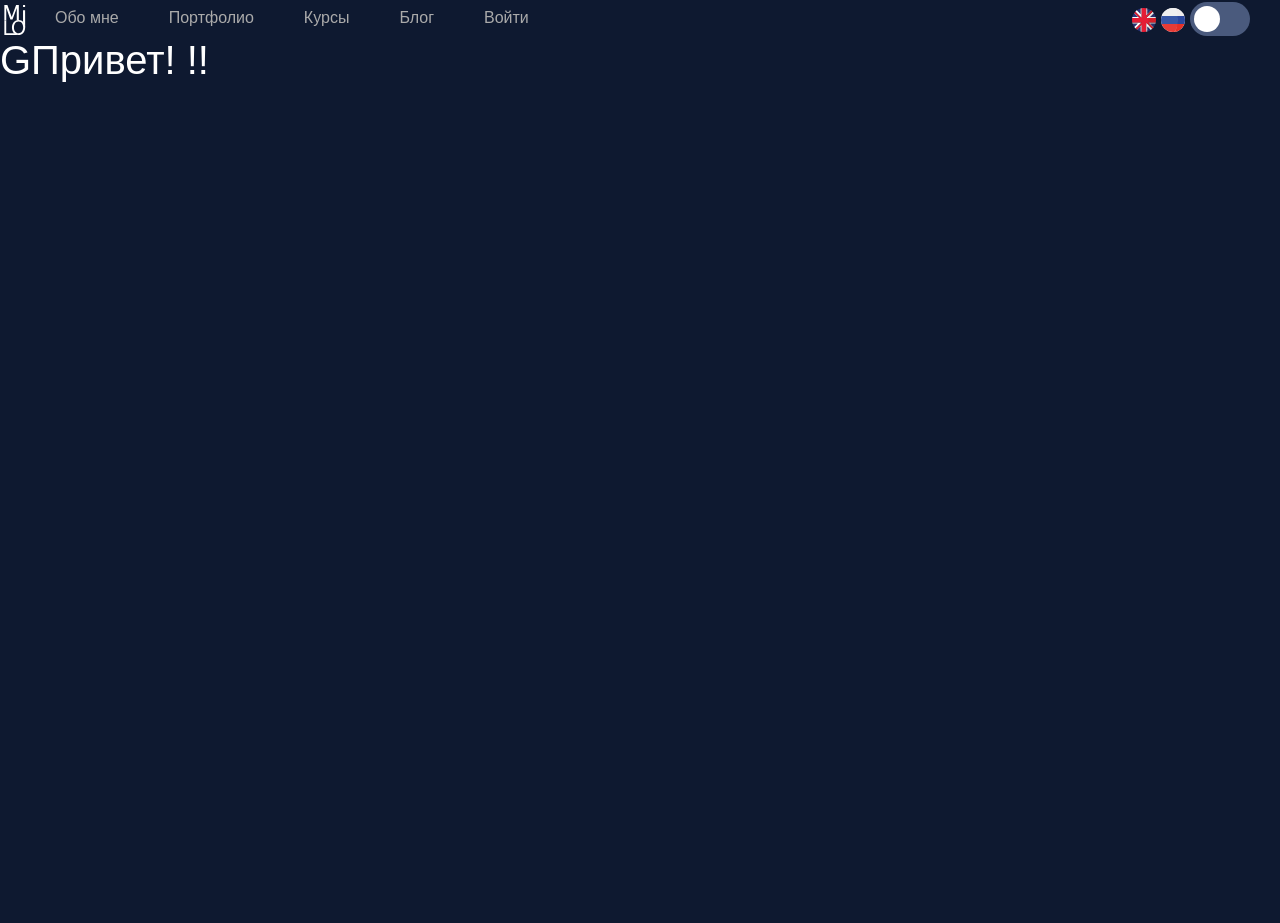
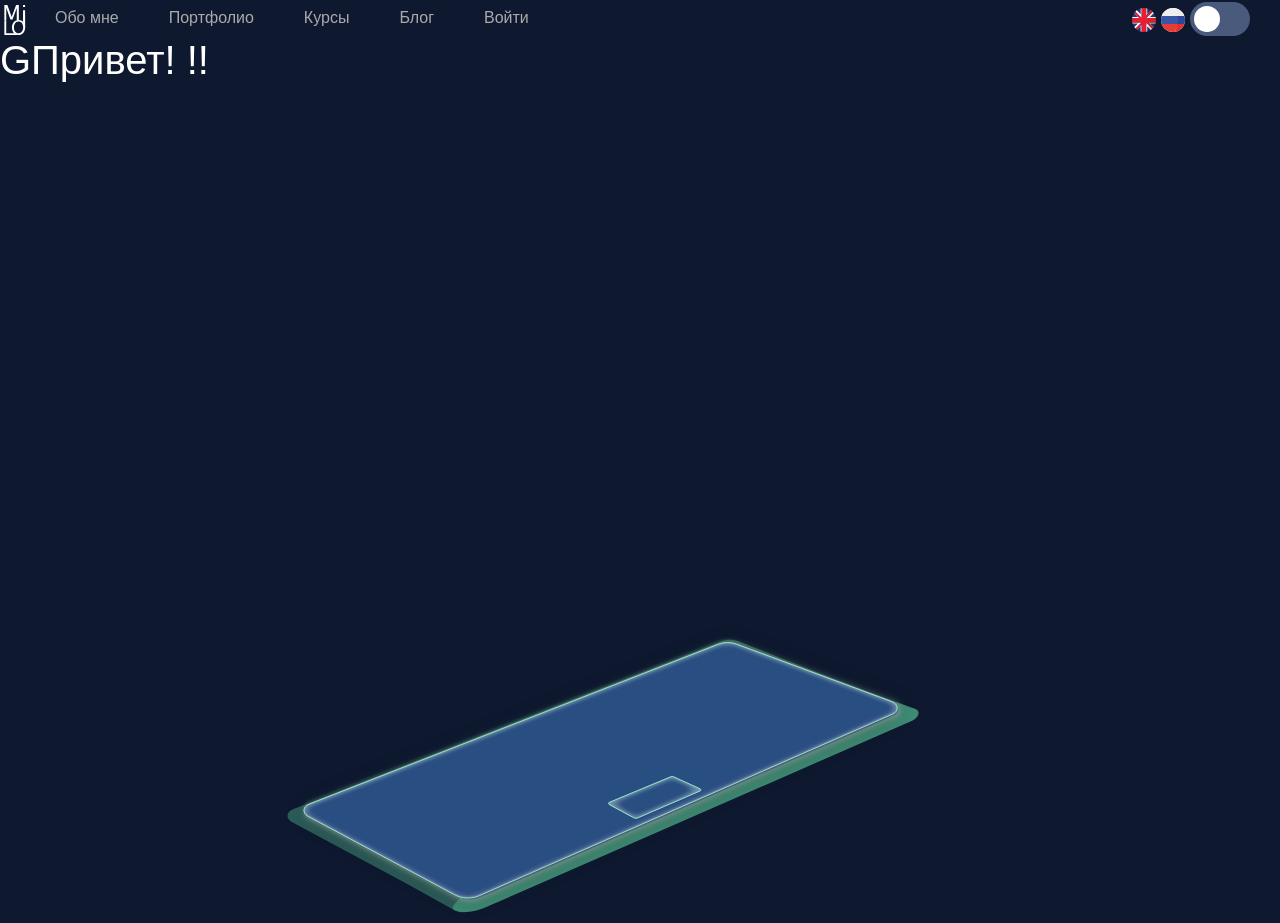
Before and after one commit to Mikhailosev/mikhailosev, a Vue app in the folder frontend/: page / in a window 1280 px wide. Before the commit the page ends 800 px from the top, so only its background shows below. Built offline with nearby package versions, Linux system fonts and the light colour scheme.

Commit message:
new element

```diff
--- a/frontend/src/App.vue
+++ b/frontend/src/App.vue
@@ -3,6 +3,10 @@
         <Topbar></Topbar>
         <h1 class="title">{{$t('message')}}</h1>
         <!-- <Popup v-if="languageSet"></Popup> -->
+        <div style="position:relative; width:100%; height:100%;">
+                    <img class="main__image" src="./assets/Los-test.svg"/>
+
+        </div>
     </div>
 </template>
 
@@ -35,6 +39,25 @@ export default {
 */
 .main--wrapper {
     position: relative;
+}
+.main__image{
+        position: absolute;
+    width: 50%;
+    /* top: -49%; */
+    bottom: -826px;
+    left: 22%;
+    animation: slidein 4s ease-out 2s infinite;
+}
+@keyframes slidein {
+  0% {
+     bottom: -826px;
+  }
+50%{
+    bottom:-880px;
+}
+  to {
+     bottom: -826px;
+  }
 }
 :root {
     --primaryColorLight: #4a5a7d;
```
Also changed, not shown: frontend/src/assets/Los-test.svg (added), 1 other file (tests, documents, lock files or other folders).
